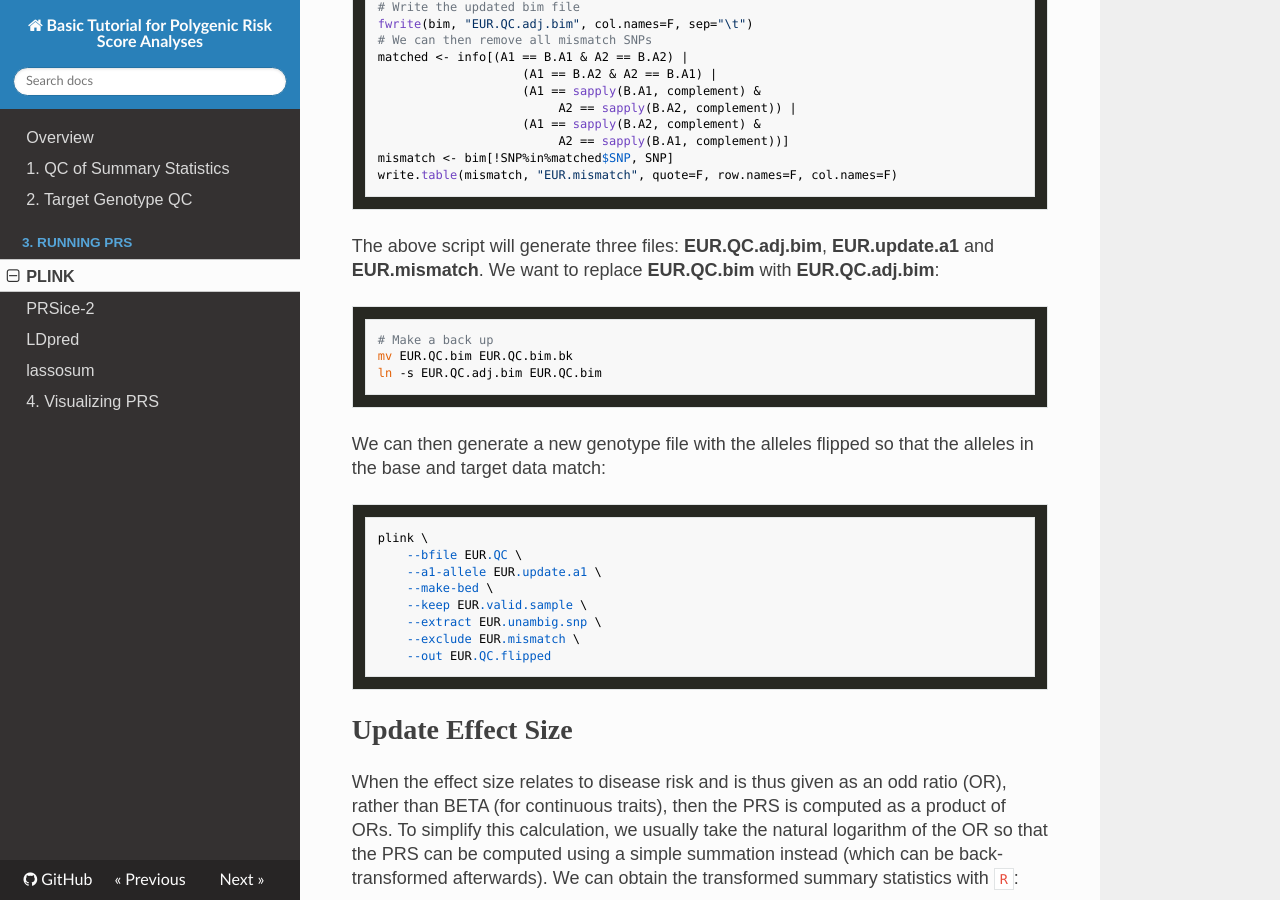
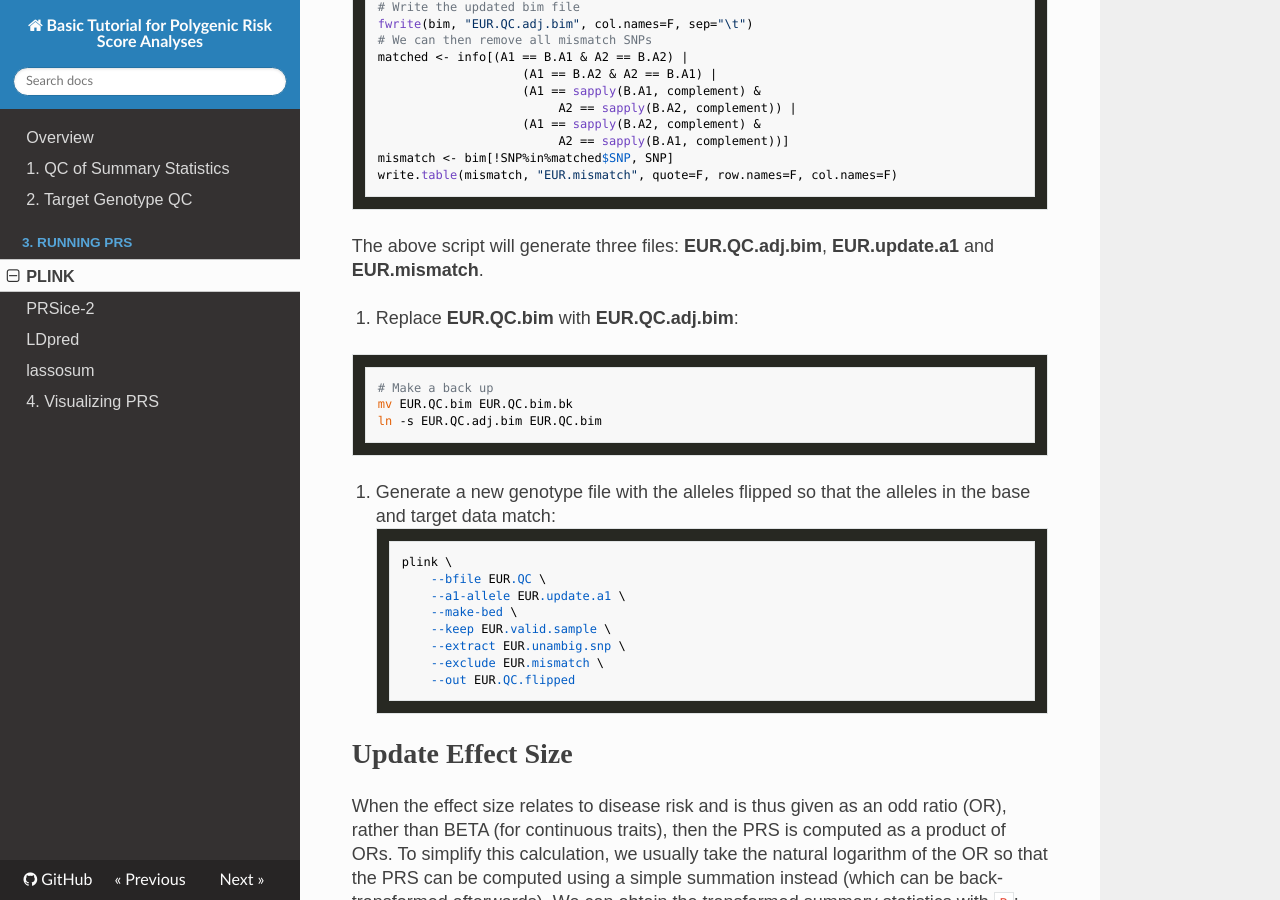
Before and after one commit to choishingwan/PRS-Tutorial, an MkDocs documentation site: the page built from docs/plink.md, in a window 1280 px wide and 900 px high, scrolled down 3674 px. Built offline with MkDocs 1.6.1, drawn with Linux system fonts in a browser that asks for light colours; nearby versions of some CDN libraries; formulas are drawn with MathJax 3.

Commit message:
[Update] Proper itemize strand flipping

````diff
--- a/docs/plink.md
+++ b/docs/plink.md
@@ -163,8 +163,9 @@ mismatch <- bim[!SNP%in%matched$SNP, SNP]
 write.table(mismatch, "EUR.mismatch", quote=F, row.names=F, col.names=F)
 ```
 
-The above script will generate three files: **EUR.QC.adj.bim**, **EUR.update.a1** and **EUR.mismatch**. We want to replace
-**EUR.QC.bim** with **EUR.QC.adj.bim**:
+The above script will generate three files: **EUR.QC.adj.bim**, **EUR.update.a1** and **EUR.mismatch**.
+
+2. Replace **EUR.QC.bim** with **EUR.QC.adj.bim**:
 
 ```bash
 # Make a back up
@@ -172,7 +173,7 @@ mv EUR.QC.bim EUR.QC.bim.bk
 ln -s EUR.QC.adj.bim EUR.QC.bim
 ```
 
-We can then generate a new genotype file with the alleles flipped so that the alleles in the base and target data match:
+3. Generate a new genotype file with the alleles flipped so that the alleles in the base and target data match:
 ```bash
 plink \
     --bfile EUR.QC \
````
